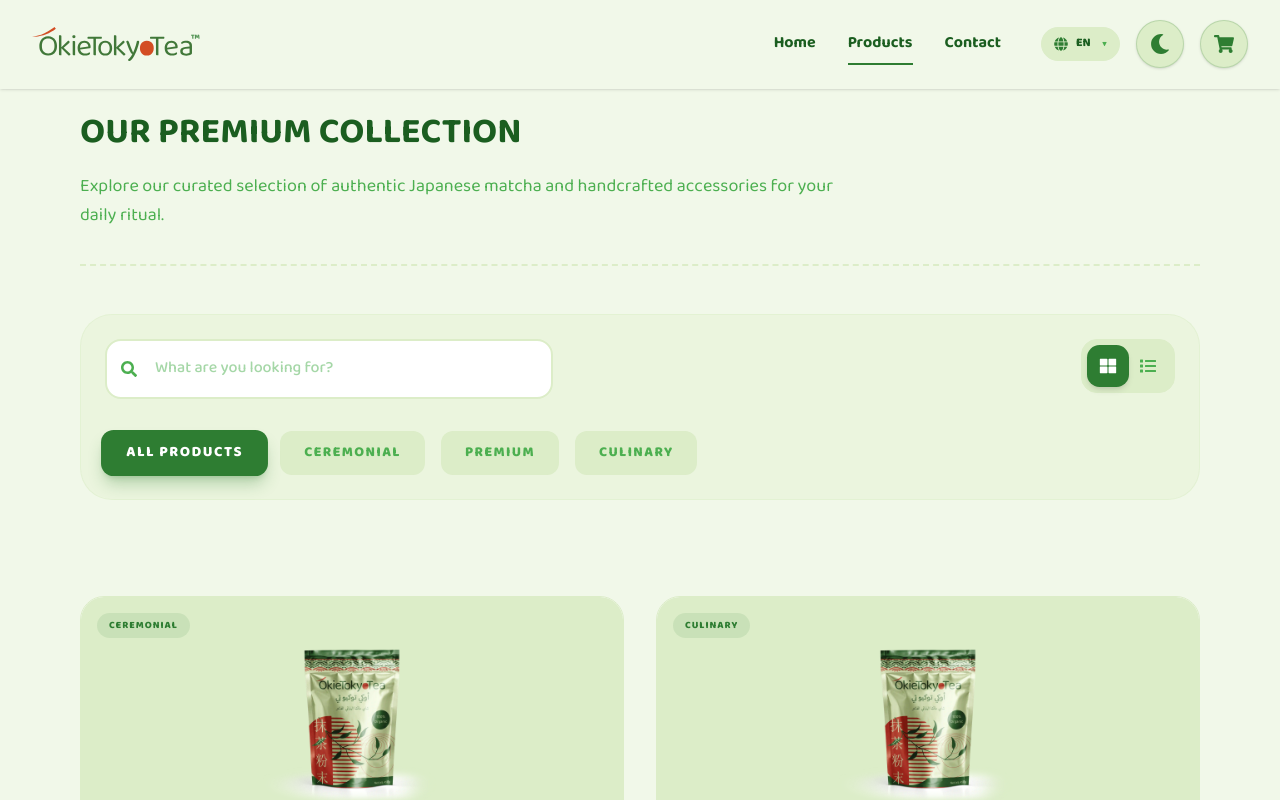
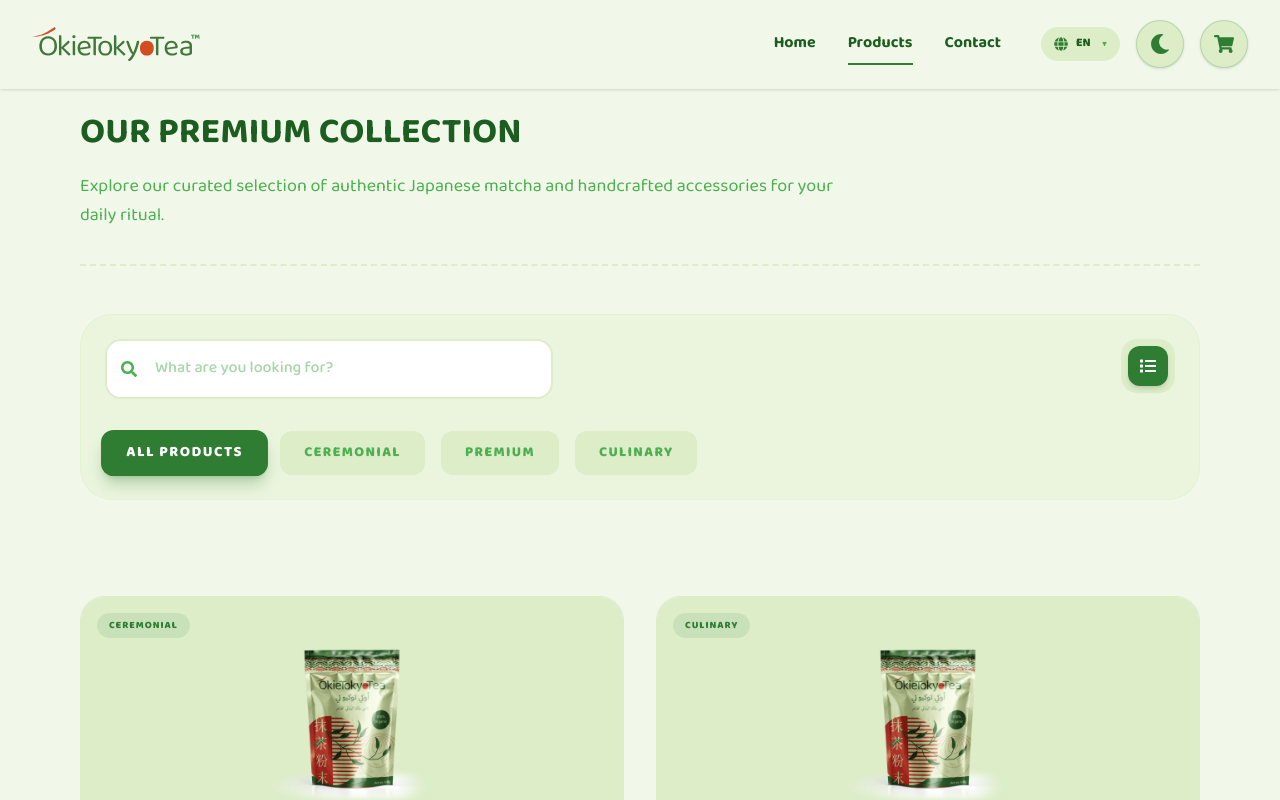
Before and after one commit to wadahdahi/okie-tokyo-tea-website, a React (Vite) app: page /products in a window 1280 px wide. Shown: the top 800 px of the page. Built offline with nearby package versions, Linux system fonts and the light colour scheme.

Commit message:
feat(ui): dynamic view toggle button and global scroll-to-top feature

```diff
--- /dev/null
+++ b/src/components/common/ScrollToTop/ScrollToTop.tsx
@@ -0,0 +1,19 @@
+import { useEffect } from "react";
+import { useLocation } from "react-router-dom";
+
+const ScrollToTop = () => {
+  const { pathname } = useLocation();
+
+  useEffect(() => {
+    // Scroll to the absolute top left of the document instantly upon route change
+    window.scrollTo({
+      top: 0,
+      left: 0,
+      behavior: "instant",
+    });
+  }, [pathname]);
+
+  return null;
+};
+
+export default ScrollToTop;
--- a/src/components/common/UI/ViewToggle.tsx
+++ b/src/components/common/UI/ViewToggle.tsx
@@ -8,29 +8,16 @@ interface ViewToggleProps {
 }
 
 const ViewToggle: React.FC<ViewToggleProps> = ({ view, onChange, className = "" }) => {
+  const isGrid = view === "grid";
+
   return (
-    <div className={`flex bg-brand-secondary p-1.5 rounded-2xl border border-brand-border h-fit ${className}`}>
+    <div className={`flex bg-brand-secondary p-1.5 rounded-2xl border border-brand-border h-fit w-fit ${className}`}>
       <button
-        onClick={() => onChange("grid")}
-        className={`p-3 rounded-xl transition-all duration-300 ${
-          view === "grid"
-            ? "bg-brand-accent text-white shadow-md scale-105"
-            : "text-brand-muted hover:text-brand-text"
-        }`}
-        title="Grid View"
+        onClick={() => onChange(isGrid ? "list" : "grid")}
+        className="p-3 rounded-xl bg-brand-accent text-white shadow-md transition-all duration-300 hover:scale-105 active:scale-95 flex items-center justify-center"
+        title={isGrid ? "Switch to List View" : "Switch to Grid View"}
       >
-        <FaThLarge />
-      </button>
-      <button
-        onClick={() => onChange("list")}
-        className={`p-3 rounded-xl transition-all duration-300 ${
-          view === "list"
-            ? "bg-brand-accent text-white shadow-md scale-105"
-            : "text-brand-muted hover:text-brand-text"
-        }`}
-        title="List View"
-      >
-        <FaList />
+        {isGrid ? <FaList /> : <FaThLarge />}
       </button>
     </div>
   );
--- a/src/routes/AppRoutes.tsx
+++ b/src/routes/AppRoutes.tsx
@@ -4,9 +4,12 @@ import Home from "../pages/Home";
 import Products from "../pages/Products";
 import Checkout from "../pages/Checkout";
 import Contact from "../pages/Contact";
+import ScrollToTop from "../components/common/ScrollToTop/ScrollToTop";
 
 const AppRoutes = () => {
   return (
+    <>
+      <ScrollToTop />
       <MainLayout>
         <Routes>
           <Route path="/" element={<Home />} />
@@ -15,6 +18,7 @@ const AppRoutes = () => {
           <Route path="/contact" element={<Contact />} />
         </Routes>
       </MainLayout>
+    </>
   );
 };
 
```
Lines whose indentation alone changed are shown as unchanged.
